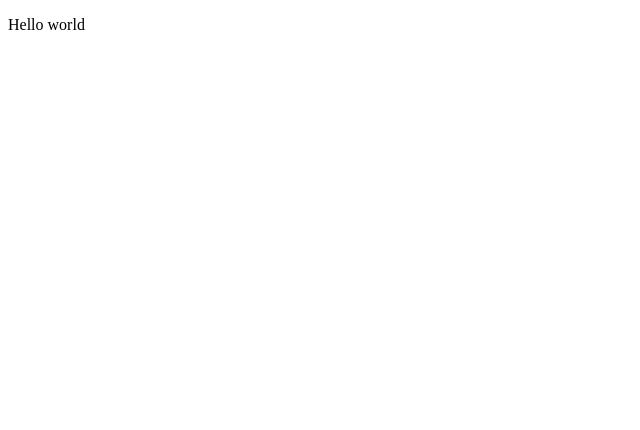
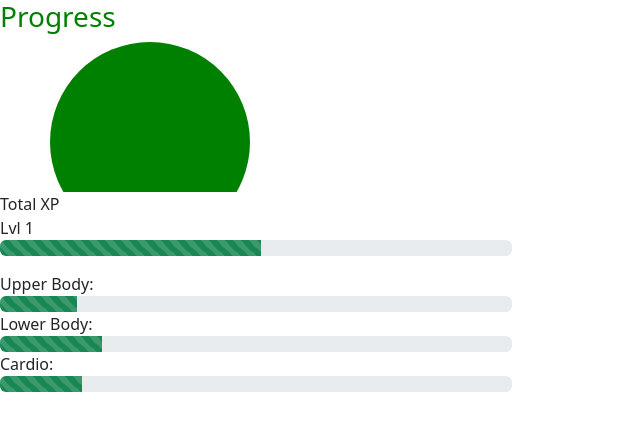
Before and after one commit to 00Land00/hack_the_valley_7, a React (Create React App) app in the folder frontend/: page / in a window 1280 px wide. Shown: the top 430 px of the page, without its empty margins (0-640 px from the left). Built offline with nearby package versions, Linux system fonts and the light colour scheme.

Commit message:
updated frontend, broken code though beware, frontend wont print

```diff
--- a/frontend/src/App.js
+++ b/frontend/src/App.js
@@ -1,7 +1,90 @@
-const App = () => (
+import ProgressBar from 'react-bootstrap/ProgressBar'
+import 'bootstrap/dist/css/bootstrap.min.css';
+
+//array to store xp gains 💪💪
+const upper = [0, 5, 5, 5];
+const lower = [10, 10, 0, 0];
+const cardio = [5, 5, 0, 5, 1];
+var total = upper.concat(lower, cardio);
+
+var lvl = 1;
+
+const upperXP = upper.reduce((accumulator, value) => {
+  return upperXP + value;
+}, 0);
+
+function Bar(muscleGroup) {
+  const sum = muscleGroup.reduce((accumulator, value) => {
+    return accumulator + value;
+  }, 0);
+
+  return <ProgressBar variant="success" animated now={sum} label={`${sum}%`} visuallyHidden />;
+}
+
+const App = () => {
+  const upperBar = Bar(upper), lowerBar = Bar(lower), cardioBar = Bar(cardio), totalBar = Bar(total);
+
+  return (
+    <div>
+      <h3 style={{color: 'green'}}>Progress</h3>
+
+      <svg xmlns="http://www.w3.org/2000/svg">
+        <circle cx="150" cy="100" r="100" fill="green" />
+      </svg>
+
+      <p>
+        Total XP
+        <br></br>
+        Lvl {lvl}
+        <div style={{width: '40%'}}>
+          {totalBar}
+        </div>
+      </p>
+
+      <p>
+        Upper Body:
+        <div style={{width: '40%'}}>
+          {upperBar}
+        </div>
+        Lower Body:
+        <div style={{width: '40%'}}>
+          {lowerBar}
+        </div>
+        Cardio:
+        <div style={{width: '40%'}}>
+          {cardioBar}
+        </div>
+      </p>
+    </div>
+  )
+}
+
+export default App;
+
+
+//NOTES:
+/*
+- get date: const now = new Date()
+   - access date with: {now.toString()}
+- use console.log('for debugging')
+- use {} to access a variable
+- components can be used inside other components
+
+- inserting links
   <div>
-    <p>Hello world</p>
+    here is a link: <a href='https://www.google.com/search?q=hello+world&rlz=1C1CHBF_enCA878CA878&oq=hello+world&aqs=chrome..69i57j46i67i433j0i67j46i67i199i433i465j0i67l5.1194j0j7&sourceid=chrome&ie=UTF-8'>name of link</a>
   </div>
-)
 
-export default App
+
+
+const Hello = (tmp) => {
+  return (
+    <div style={divStyle}>
+      <p>Hello {tmp.name}, you are lvl {tmp.level}</p>
+    </div>
+  )
+}
+
+<Hello name={name} level={level} />
+
+*/
```
Also changed, not shown: frontend/package.json (+6 -1 lines), frontend/src/App.css (line endings or trailing spaces), 1 other file (tests, documents, lock files or other folders).
